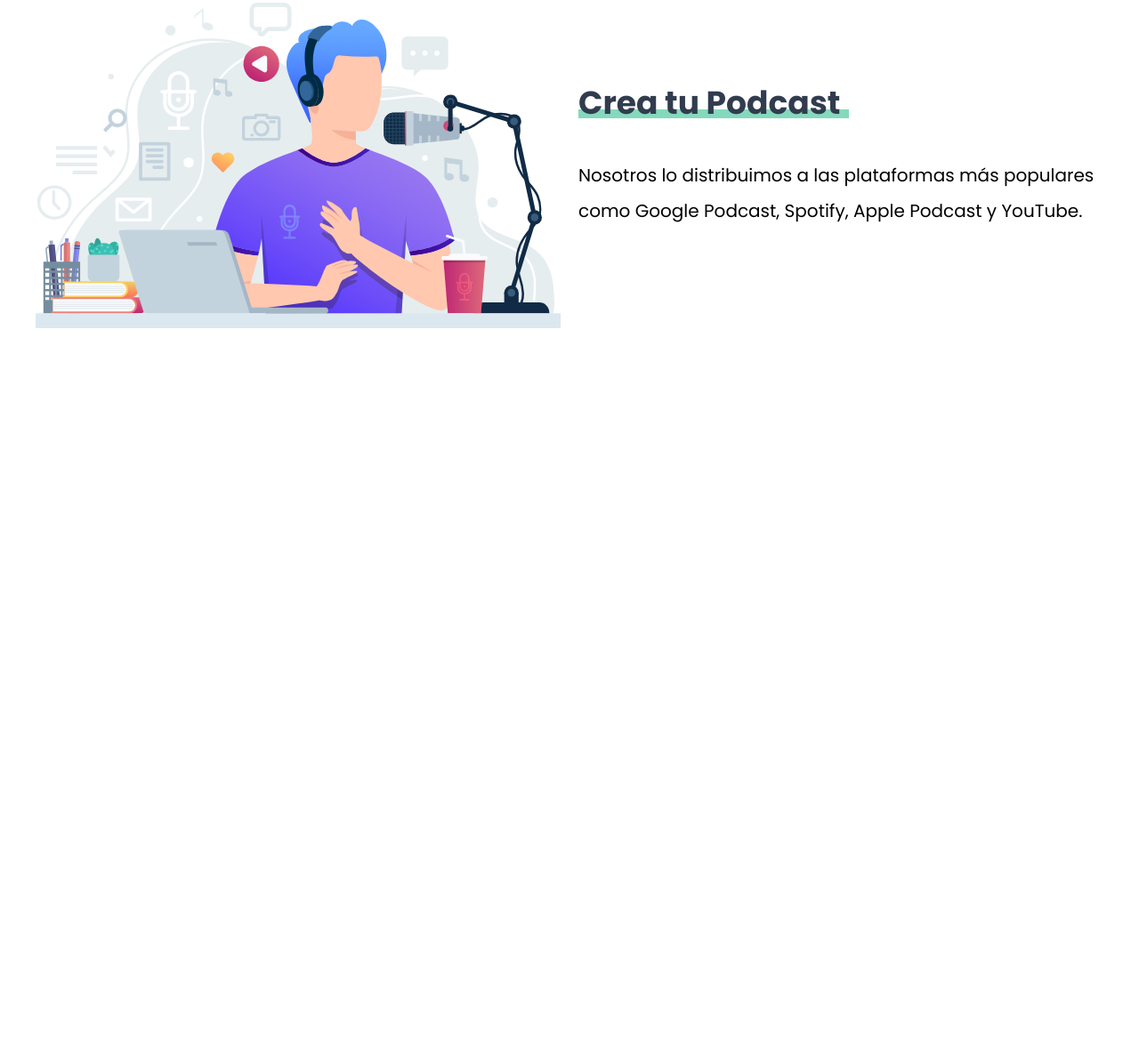
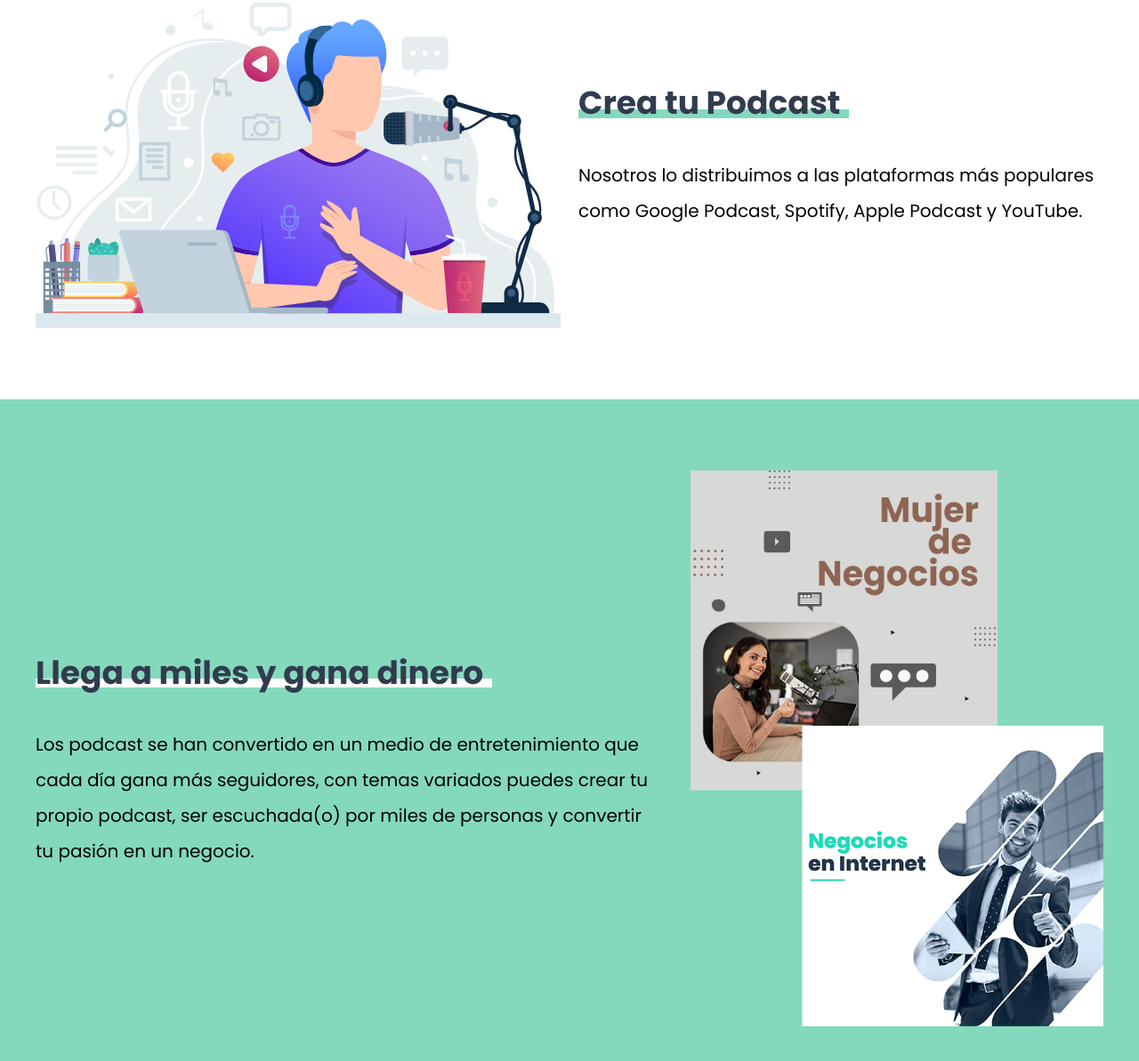
Before and after one commit to ArturoSM10/podcastApp, a website: page index.html in a window 1280 px wide. Shown: the part 876-2069 px from the top of the page at 89% size. Before the commit the page ends 1325 px from the top, so only its background shows below. Drawn offline with Linux system fonts and the light colour scheme.

Commit message:
Se agrego estrucrura, estilos y media queries a la seccion publicidad

```diff
--- a/index.html
+++ b/index.html
@@ -38,6 +38,21 @@
                 <p class="crea__p">Nosotros lo distribuimos a las plataformas más populares como Google Podcast, Spotify, Apple Podcast y YouTube.</p>
             </div>
         </section>
+
+        <section class="publicidad">
+            <div class="publicidad__contenedor">
+                <div class="publicidad__info">
+                    <h2 class="publicidad__title--dashedBlanco">Llega a miles y gana dinero</h2>
+
+                    <p class="publicidad__p">
+                        Los podcast se han convertido en un medio de entretenimiento que cada día gana más seguidores, con temas variados puedes crear tu propio podcast, ser escuchada(o) por miles de personas y convertir tu pasión en un negocio.
+                    </p>
+                </div>
+                <div class="publicidad__img">
+                    <img loading="lazy" decoding="async" src="./build/img/podcast_cover.png" alt="Imagen de caratula podcast">
+                </div>
+            </div>
+        </section>
     </main>
 
     <script src="./build/js/imagenes.js"></script>
--- a/src/scss/app.scss
+++ b/src/scss/app.scss
@@ -1,3 +1,4 @@
 @use './base';
 @use './header';
 @use './crea';
+@use './publicidad';
--- a/src/scss/base/_globales.scss
+++ b/src/scss/base/_globales.scss
@@ -78,3 +78,11 @@ li {
 .card__btn {
     @include m.btn(v.$primario, v.$negro);
 }
+
+[class*="title--dashedBlanco"] {
+    @include m.titleAfter(v.$blanco, v.$secundario);
+}
+
+[class*="title--dashedeVerde"] {
+    @include m.titleAfter(v.$primario, v.$secundario);
+}
--- a/src/scss/base/_mixins.scss
+++ b/src/scss/base/_mixins.scss
@@ -47,6 +47,7 @@
     margin: 0 0 2rem;
     position: relative;
     color: $fontColor;
+    z-index: 1;
     &::after {
         content: "";
         display: block;
--- /dev/null
+++ b/src/scss/publicidad/_index.scss
@@ -0,0 +1 @@
+@forward './publicidad';
--- /dev/null
+++ b/src/scss/publicidad/_publicidad.scss
@@ -0,0 +1,26 @@
+@use '../base/variables' as v;
+@use '../base/mixins' as m;
+
+.publicidad {
+    background-color: v.$primario;
+    padding: 8rem 0;
+
+    &__contenedor {
+        @include m.tablet {
+            @include m.grid(2, 4rem);
+            grid-template-columns: 1.5fr 1fr;
+            align-items: center;
+        }
+    }
+    &__img {
+
+        transition: 0.3s transform;
+        &:hover {
+            transform: rotate(8deg) scale(1.1);
+        }
+    }
+
+    &__title--dashedBlanco {
+        margin-top: 5rem;
+    }
+}
```
Also changed, not shown: build/css/app.css, 1 other file.
